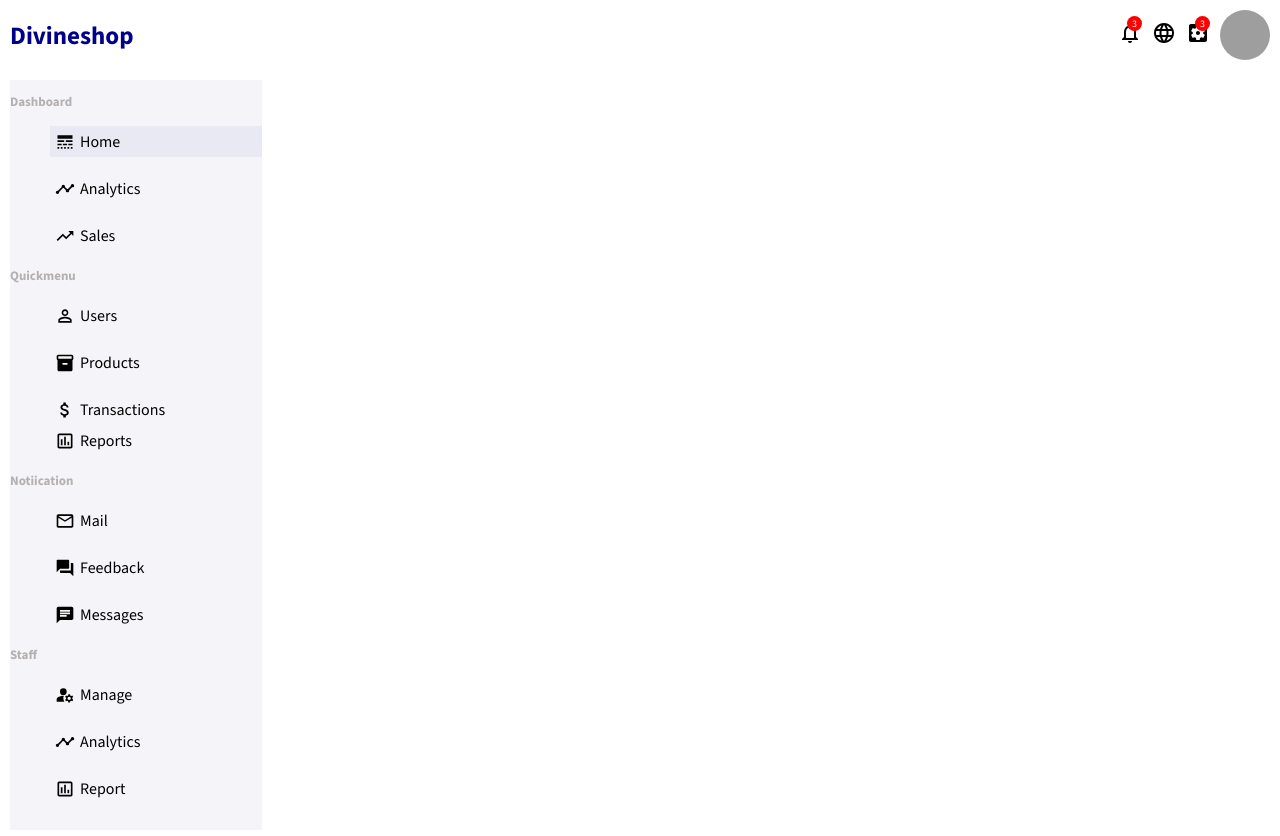
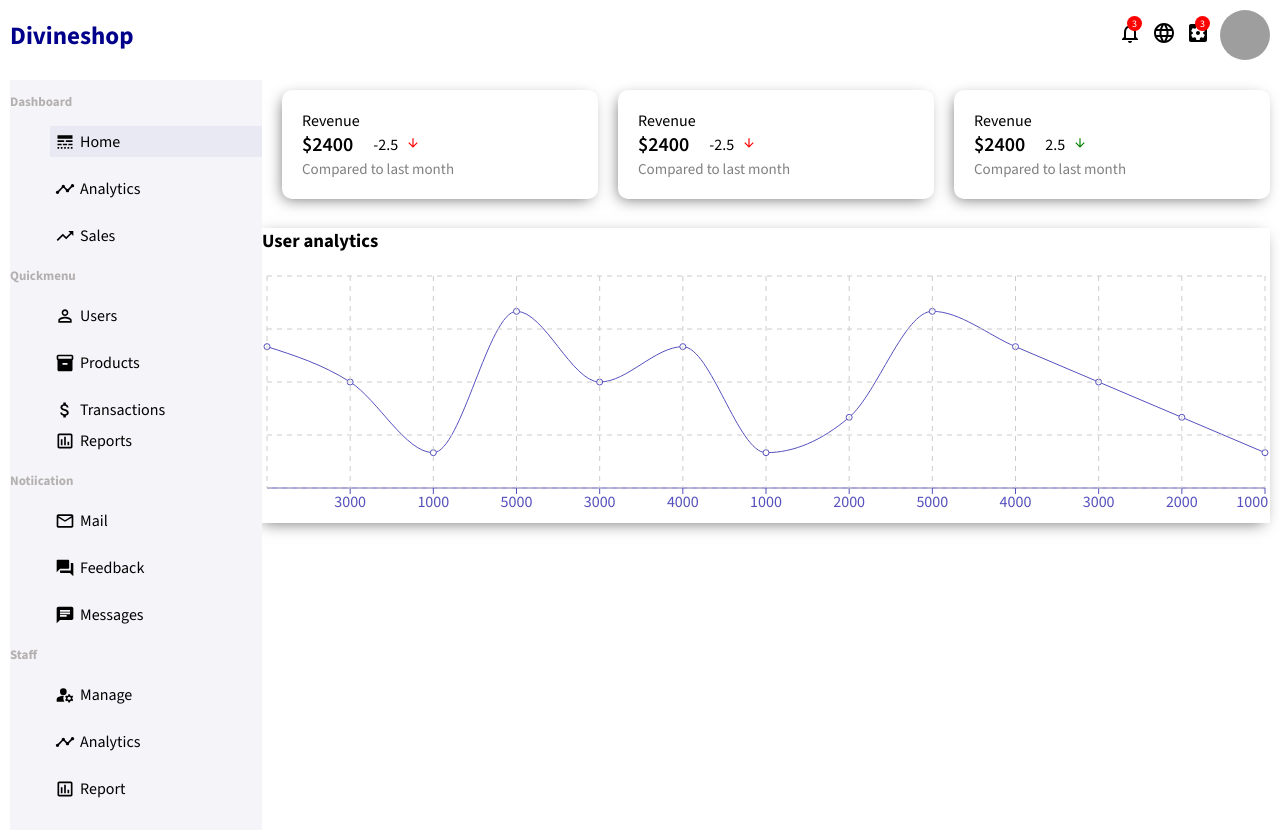
Before and after one commit to Divinity-dev/Divine-s-shop-frontend, a React (Create React App) app in the folder admin/: page / in a window 1280 px wide. Shown: the top 836 px of the page. Built offline with nearby package versions, Linux system fonts and the light colour scheme; grey boxes are pictures that could not be loaded.

Commit message:
Add a gragh or analytics

```diff
--- a/admin/src/App.css
+++ b/admin/src/App.css
@@ -91,3 +91,56 @@
   margin-right: 5px;
   font-size: 20px !important;
 }
+
+.Infocontainer{
+  display: flex;
+  justify-content: space-between;
+  padding: 10px;
+  width: 100%;
+}
+
+.reports{
+  flex: 1;
+  cursor: pointer;
+  border-radius:10px ;
+  margin: 0px 10px;
+  padding: 20px;
+  box-shadow: -3px 4px 15px -4px rgba(0,0,0,0.57);
+  -webkit-box-shadow: -3px 4px 15px -4px rgba(0,0,0,0.57);
+  -moz-box-shadow: -3px 4px 15px -4px rgba(0,0,0,0.57);
+}
+
+.moneycontainer{
+  display: flex;
+  align-items: center;
+}
+
+.money{
+  font-weight: 600;
+  font-size: 20px;
+  margin-right: 20px;
+}
+
+.negetive{
+  color: red;
+  font-size: 14px !important;
+  margin-left: 5px;
+}
+
+.positive{
+  color: green;
+  font-size: 14px !important;
+  margin-left: 5px;
+}
+
+.month{
+  font-size: 15px;
+  color: gray;
+}
+
+.chart{
+  box-shadow: -3px 4px 15px -4px rgba(0,0,0,0.57);
+  -webkit-box-shadow: -3px 4px 15px -4px rgba(0,0,0,0.57);
+  -moz-box-shadow: -3px 4px 15px -4px rgba(0,0,0,0.57);
+  width: 100%;
+}
--- a/admin/src/App.js
+++ b/admin/src/App.js
@@ -1,6 +1,7 @@
 import './App.css';
 import Topbar from './components/Topbar'
 import Sidebar from './components/sidebar';
+import Home from './pages/home';
 
 function App() {
   return (
@@ -9,7 +10,7 @@ function App() {
       <div className='maincomtainer'>
          <Sidebar/>
          <div className='center'>
-
+           <Home/>
          </div>
       </div>
     </div>
--- /dev/null
+++ b/admin/src/Graghdata.jsx
@@ -0,0 +1,55 @@
+export const data = [
+    {
+        name: 'jan',
+        'active users': 4000,
+      },
+    {
+      name: 'Feb',
+      'active users': 3000,
+    },
+    {
+        name: 'Mar',
+        'active users': 1000,
+      },
+      {
+        name: 'Apr',
+        'active users': 5000,
+      },
+      {
+        name: 'Page A',
+        'active users': 3000,
+      },
+      {
+        name: 'May',
+        'active users': 4000,
+      },
+      {
+        name: 'jun',
+        'active users': 1000,
+      },
+      {
+        name: 'jul',
+        'active users': 2000,
+      },
+      {
+        name: 'Aug',
+        'active users': 5000,
+      },
+      {
+        name: 'Sept',
+        'active users': 4000,
+      },
+      {
+        name: 'Oct',
+        'active users': 3000,
+      },
+      {
+        name: 'Nov',
+        'active users': 2000,
+      },
+      {
+        name: 'Dec',
+        'active users': 1000,
+      },
+
+  ];
--- /dev/null
+++ b/admin/src/components/Chart.jsx
@@ -0,0 +1,21 @@
+import React from 'react'
+import { LineChart, Line, XAxis, CartesianGrid, Tooltip, ResponsiveContainer } from 'recharts';
+
+const Chart = ({title, data, dataKey, grid}) => {
+
+  return (
+    <div className='chart'>
+      <h3>{title}</h3>
+      <ResponsiveContainer width='100%' aspect={4/1}>
+        <LineChart data={data }>
+            <XAxis dataKey={dataKey} stroke='#5550bd'/>
+            <Line dataKey={dataKey} type='monotone' stroke='#5550bd'></Line>
+            <Tooltip/>
+            {grid && <CartesianGrid strokeDasharray='5 5'/>}
+        </LineChart>
+      </ResponsiveContainer>
+    </div>
+  )
+}
+
+export default Chart
--- /dev/null
+++ b/admin/src/components/Info.jsx
@@ -0,0 +1,36 @@
+import React from 'react'
+import {ArrowDownward} from '@mui/icons-material'
+
+const Info = () => {
+  return (
+    <div  className='Infocontainer'>
+        <div className='reports'>
+        <span className='revenue'>Revenue</span>
+      <div className='moneycontainer'>
+        <span className='money'>$2400</span>
+        <span className='change'>-2.5 <ArrowDownward className='negetive'/></span>
+      </div>
+      <span className='month'>Compared to last month</span>
+        </div>
+        <div className='reports'>
+        <span className='revenue'>Revenue</span>
+      <div className='moneycontainer'>
+        <span className='money'>$2400</span>
+        <span>-2.5 <ArrowDownward className='negetive'/></span>
+      </div>
+      <span className='month'>Compared to last month</span>
+        </div>
+        <div className='reports'>
+        <span className='revenue'>Revenue</span>
+      <div className='moneycontainer'>
+        <span className='money'>$2400</span>
+        <span>2.5 <ArrowDownward className='positive'/></span>
+      </div>
+      <span className='month'>Compared to last month</span>
+        </div>
+
+    </div>
+  )
+}
+
+export default Info
--- /dev/null
+++ b/admin/src/pages/home.jsx
@@ -0,0 +1,15 @@
+import React from 'react'
+import Info from '../components/Info'
+import Chart from '../components/Chart'
+import {data} from '../Graghdata'
+
+const Home = () => {
+  return (
+    <div>
+      <Info/>
+      <Chart data={data} grid title='User analytics' dataKey='active users'/>
+    </div>
+  )
+}
+
+export default Home
```
